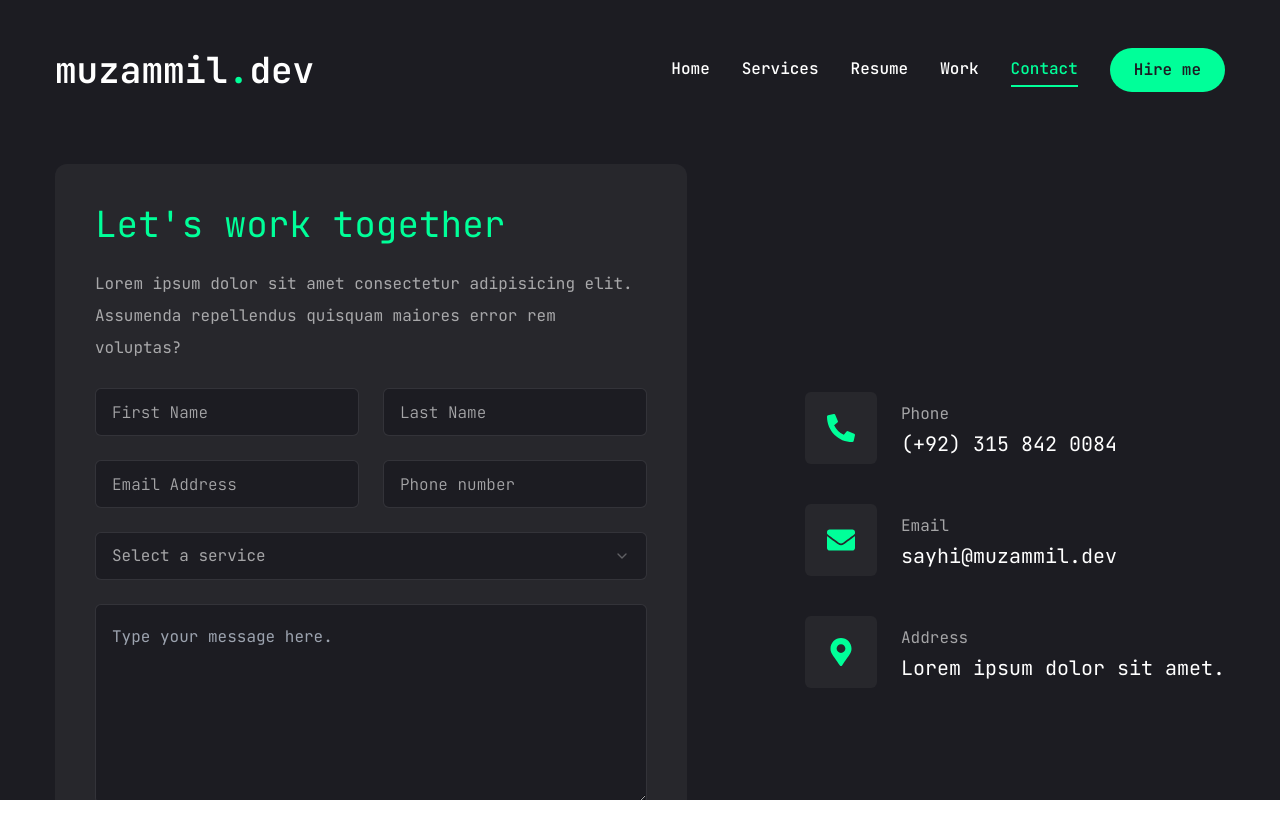
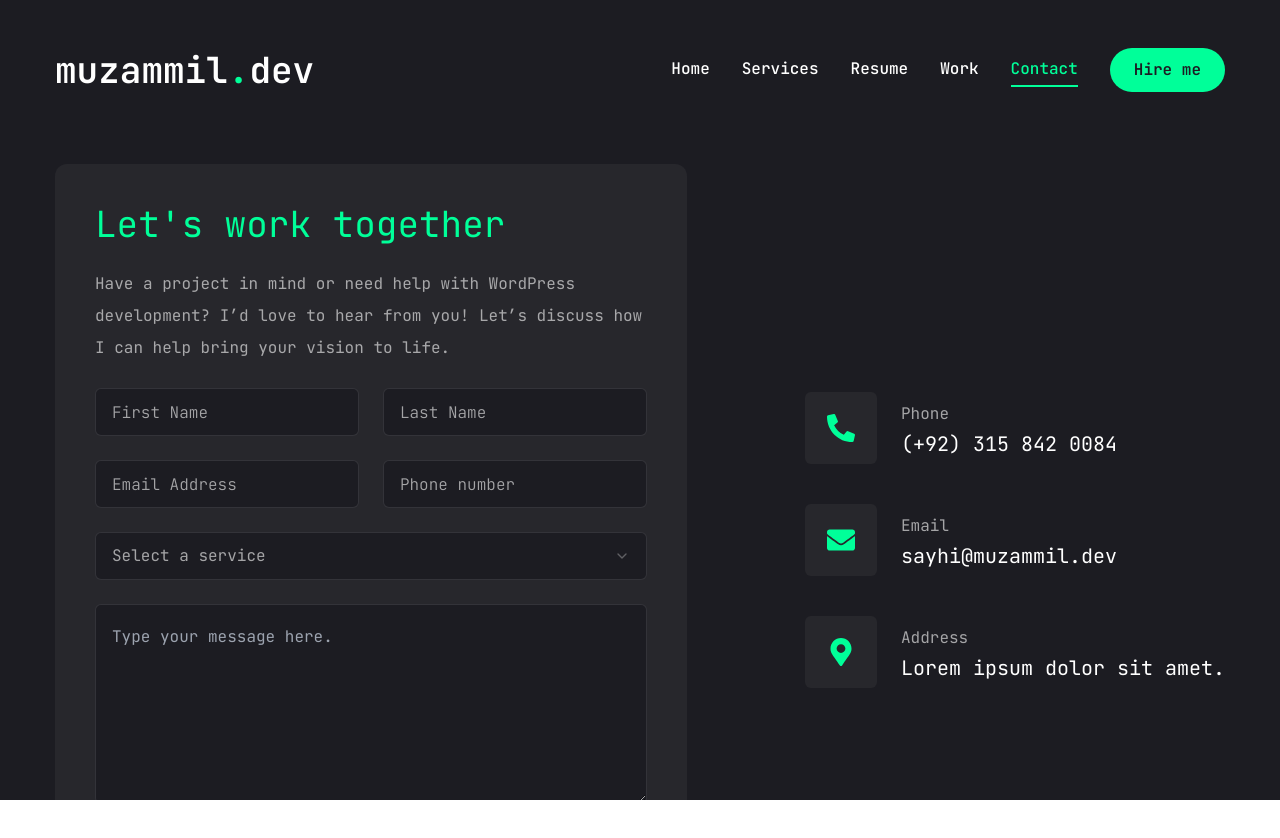
Before and after one commit to smhz101/muzammil.dev, a Next.js app: page /contact in a window 1280 px wide. Shown: the top 838 px of the page. Built offline with nearby package versions, Linux system fonts and the light colour scheme.

Commit message:
add description to contact page

```diff
--- a/app/contact/page.jsx
+++ b/app/contact/page.jsx
@@ -53,8 +53,9 @@ const Contact = () => {
             >
               <h3 className="text-4xl text-accent">Let's work together</h3>
               <p className="text-white/60">
-                Lorem ipsum dolor sit amet consectetur adipisicing elit.
-                Assumenda repellendus quisquam maiores error rem voluptas?
+                Have a project in mind or need help with WordPress development?
+                I’d love to hear from you! Let’s discuss how I can help bring
+                your vision to life.
               </p>
 
               {/* input */}
```
Also changed, not shown: .eslintrc.json.
